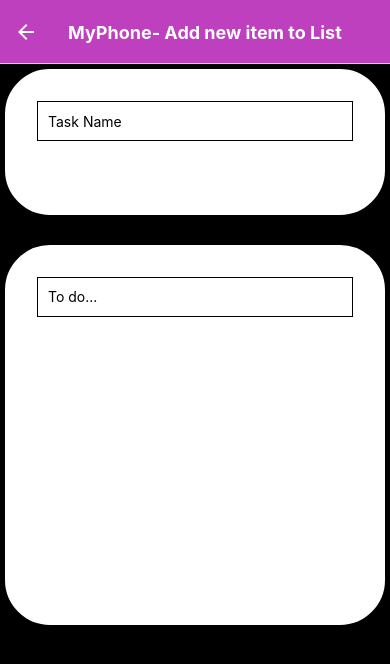
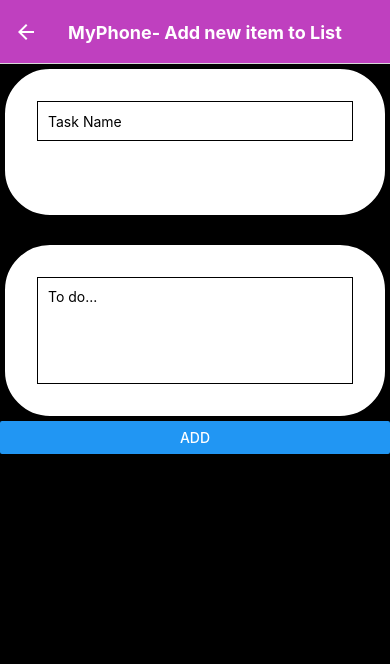
Before and after one commit to ChilliKirby/MyPhoneApp, a React Native app: screen /ToDoListAddItem in a window 390 px wide. Shown: the top 664 px of the page. Built offline with nearby package versions, Linux system fonts and the light colour scheme.

Commit message:
-Fixed multi line input for "add new item" in todo list. -Created General Button file in components but have yet to add features to button.

```diff
--- /dev/null
+++ b/components/GeneralButton.jsx
@@ -0,0 +1,14 @@
+import { Button } from 'react-native';
+
+const GeneralButton = ({}) => {
+return (
+
+    <Button
+        title="add"
+    >
+    </Button>
+)
+
+}
+
+export default GeneralButton;
--- a/scenes/ToDoList/ToDoList.jsx
+++ b/scenes/ToDoList/ToDoList.jsx
@@ -1,8 +1,7 @@
 import React from "react";
 import { ScrollView, View, Text, Button, StatusBar } from "react-native";
 import { Icon } from '@rneui/themed';
-import { styles } from "../../styles";
-
+import { styles } from '../../styles.js';
 const list = new Array(50).fill(null).map((v, i) => ({
     key: i.toString(), value: `Item ${i}`
 }));
--- a/scenes/ToDoList/ToDoListAddItem.jsx
+++ b/scenes/ToDoList/ToDoListAddItem.jsx
@@ -1,6 +1,7 @@
 import React from 'react';
 import { View, Text, TextInput } from 'react-native';
 import { styles } from '../../styles.js';
+import GeneralButton from '../../components/GeneralButton.jsx';
 
 
 const ToDoListAddItem = ({ navigation }) => {
@@ -14,7 +15,7 @@ const ToDoListAddItem = ({ navigation }) => {
             <View style={styles.inputContainer}>
                 <TextInput
                     style={styles.textInput}
-                onChangeText={(text) => {onChangeTaskTitle(text) }}
+                    onChangeText={(text) => { onChangeTaskTitle(text) }}
                     value={taskTitle}
                     placeholder='Task Name'
 
@@ -24,15 +25,19 @@ const ToDoListAddItem = ({ navigation }) => {
             <View style={styles.multiInputContainer}>
                 <TextInput
                     editable
-                multiline
-                numberOfLines={40}
+                    multiline={true}
+                    numberOfLines={5}
                     maxLength={500}
-                onChangeText={(text) => {onChangeTaskDesc(text)}}
+                    onChangeText={(text) => { onChangeTaskDesc(text) }}
                     value={taskDesc}
                     style={styles.multiTextInput}
                     placeholder='To do...'
                 />
             </View>
+
+            <GeneralButton>
+
+            </GeneralButton>
 
         </View>
     )
--- a/styles.js
+++ b/styles.js
@@ -2,8 +2,8 @@ import { StyleSheet, Platform, StatusBar } from "react-native";
 
 
 export const styles = StyleSheet.create({
-    generalContainer:{
-        flex:1,
+    generalContainer: {
+        flex: 1,
         backgroundColor: '#000',
     },
     homeContainer: {
@@ -33,7 +33,7 @@ export const styles = StyleSheet.create({
     text: {
         fontWeight: 'normal',
         fontSize: 40,
-        color:'#fff',
+        color: '#fff',
     },
 
     gridText: {
@@ -70,19 +70,19 @@ export const styles = StyleSheet.create({
         height: 200,
 
     },
-    textInput:{
-        height:40,
+    textInput: {
+        height: 40,
         margin: 12,
         borderWidth: 1,
         padding: 10,
     },
-    multiTextInput:{
-        height:40,
+    multiTextInput: {
+
         margin: 12,
         borderWidth: 1,
         padding: 10,
     },
-    inputContainer:{
+    inputContainer: {
         backgroundColor: '#fff',
         height: '20%',
         borderWidth: 5,
@@ -90,9 +90,9 @@ export const styles = StyleSheet.create({
         borderRadius: 50,
         marginBottom: 20,
     },
-    multiInputContainer:{
+    multiInputContainer: {
         backgroundColor: '#fff',
-        height: '50%',
+
         borderWidth: 5,
         padding: 20,
         borderRadius: 50,
```
Lines whose indentation alone changed are shown as unchanged.
